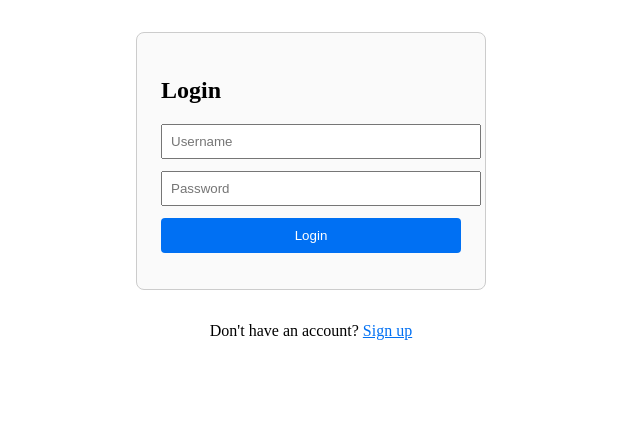
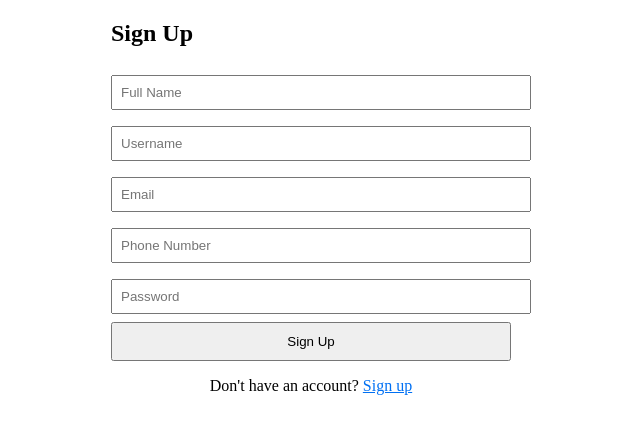
Before and after one commit to SHIVARAM2208/signuppage, a React (Create React App) app: page /login in a window 1280 px wide. Shown: the top 434 px of the page, without its empty margins (329-969 px from the left). Built offline with nearby package versions, Linux system fonts and the light colour scheme.

Commit message:
Update AuthForm.js

```diff
--- a/src/AuthForm.js
+++ b/src/AuthForm.js
@@ -1,65 +1,84 @@
-import React, { useState } from 'react';
+import React, { useState } from "react";
 
-export default function AuthForm({ mode, onLogin }) {
-  const [form, setForm] = useState({ username: '', password: '' });
-  const [msg, setMsg] = useState('');
-  const [loading, setLoading] = useState(false);
+export default function SignupForm() {
+  const [form, setForm] = useState({
+    username: "",
+    password: "",
+    name: "",
+    email: "",
+    phone: "",
+  });
+  const [msg, setMsg] = useState("");
 
-  const handleChange = e => setForm({ ...form, [e.target.name]: e.target.value });
+  const handleChange = (e) => {
+    setForm({ ...form, [e.target.name]: e.target.value });
+  };
 
-  const handleSubmit = async e => {
+  const handleSubmit = async (e) => {
     e.preventDefault();
-    setMsg('');
-    setLoading(true);
-    try {
-      const res = await fetch(`/api/auth?action=${mode}`, {
-        method: 'POST',
-        headers: { 'Content-Type': 'application/json' },
-        body: JSON.stringify(form),
-      });
-      const data = await res.json();
-      setMsg(data.message || data.error);
-      if (data.token && mode === 'login') {
-        localStorage.setItem('jwt_token', data.token);
-        if (onLogin) onLogin(data.token);
-      }
-    } catch {
-      setMsg('Something went wrong!');
-    }
-    setLoading(false);
+    setMsg("Signing up...");
+    const res = await fetch("/api/auth?action=signup", {
+      method: "POST",
+      headers: { "Content-Type": "application/json" },
+      body: JSON.stringify(form),
+    });
+    const data = await res.json();
+    setMsg(data.message || data.error);
   };
 
   return (
-    <form onSubmit={handleSubmit} style={{
-      maxWidth: 300, margin: '2rem auto', padding: 24,
-      border: '1px solid #ccc', borderRadius: 8, background: '#fafafa'
-    }}>
-      <h2>{mode === 'signup' ? 'Sign Up' : 'Login'}</h2>
+    <form onSubmit={handleSubmit} style={{ maxWidth: 400, margin: "auto" }}>
+      <h2>Sign Up</h2>
       <input
+        type="text"
+        name="name"
+        placeholder="Full Name"
+        value={form.name}
+        onChange={handleChange}
+        required
+        style={{ width: "100%", margin: "8px 0", padding: 8 }}
+      />
+      <input
+        type="text"
         name="username"
         placeholder="Username"
         value={form.username}
         onChange={handleChange}
         required
-        style={{ display: 'block', marginBottom: 12, width: '100%', padding: 8 }}
+        style={{ width: "100%", margin: "8px 0", padding: 8 }}
       />
       <input
+        type="email"
+        name="email"
+        placeholder="Email"
+        value={form.email}
+        onChange={handleChange}
+        required
+        style={{ width: "100%", margin: "8px 0", padding: 8 }}
+      />
+      <input
+        type="tel"
+        name="phone"
+        placeholder="Phone Number"
+        value={form.phone}
+        onChange={handleChange}
+        required
+        pattern="[0-9]{10,15}"
+        style={{ width: "100%", margin: "8px 0", padding: 8 }}
+      />
+      <input
+        type="password"
         name="password"
-        type="password"
         placeholder="Password"
         value={form.password}
         onChange={handleChange}
         required
-        style={{ display: 'block', marginBottom: 12, width: '100%', padding: 8 }}
+        style={{ width: "100%", margin: "8px 0", padding: 8 }}
       />
-      <button
-        type="submit"
-        disabled={loading}
-        style={{ width: "100%", padding: 10, background: "#0070f3", color: "#fff", border: 0, borderRadius: 4 }}
-      >
-        {loading ? 'Please wait...' : (mode === 'signup' ? 'Sign Up' : 'Login')}
+      <button type="submit" style={{ width: "100%", padding: 10 }}>
+        Sign Up
       </button>
-      <div style={{ marginTop: 12, color: msg.includes('success') ? 'green' : 'red' }}>{msg}</div>
+      {msg && <div style={{ marginTop: 10 }}>{msg}</div>}
     </form>
   );
 }
```
